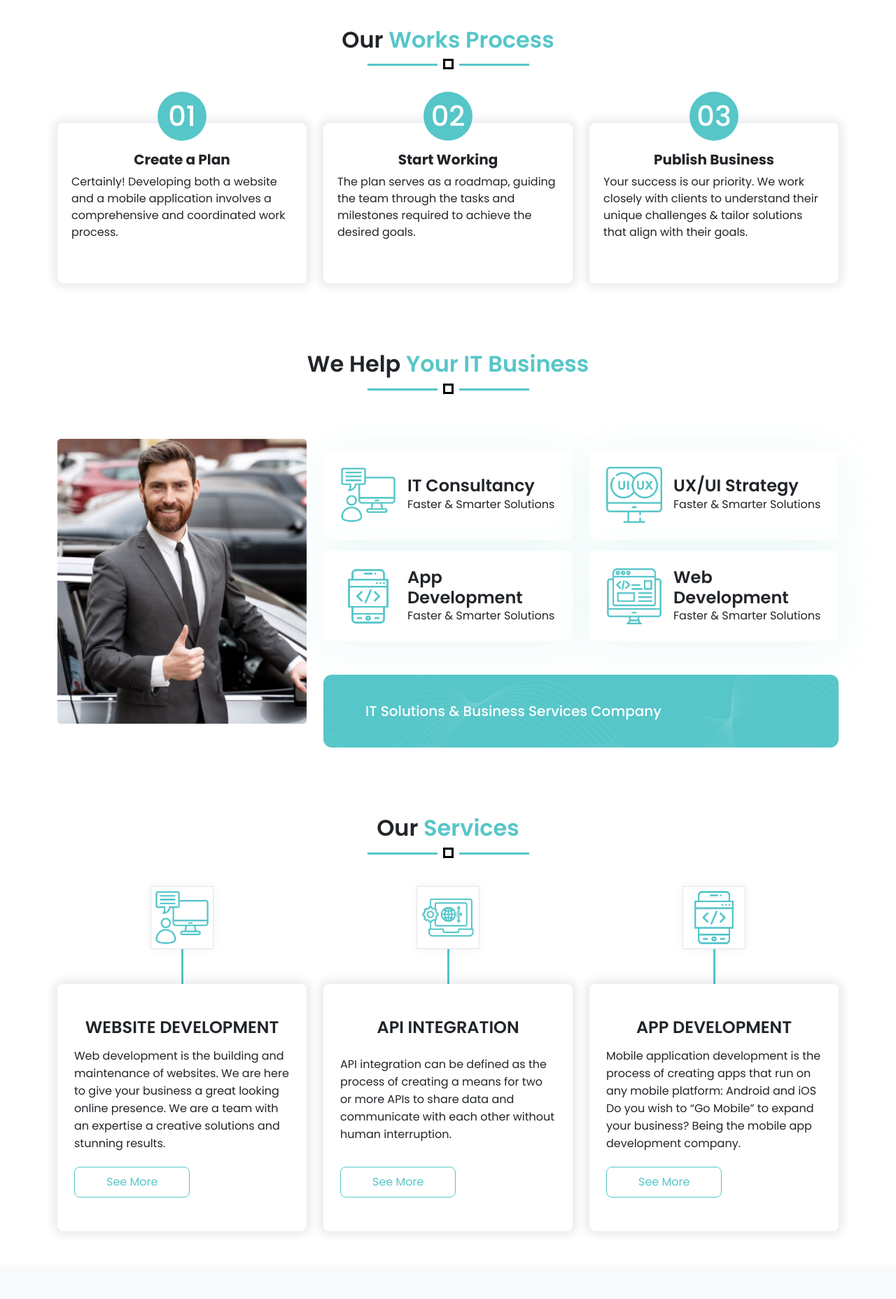
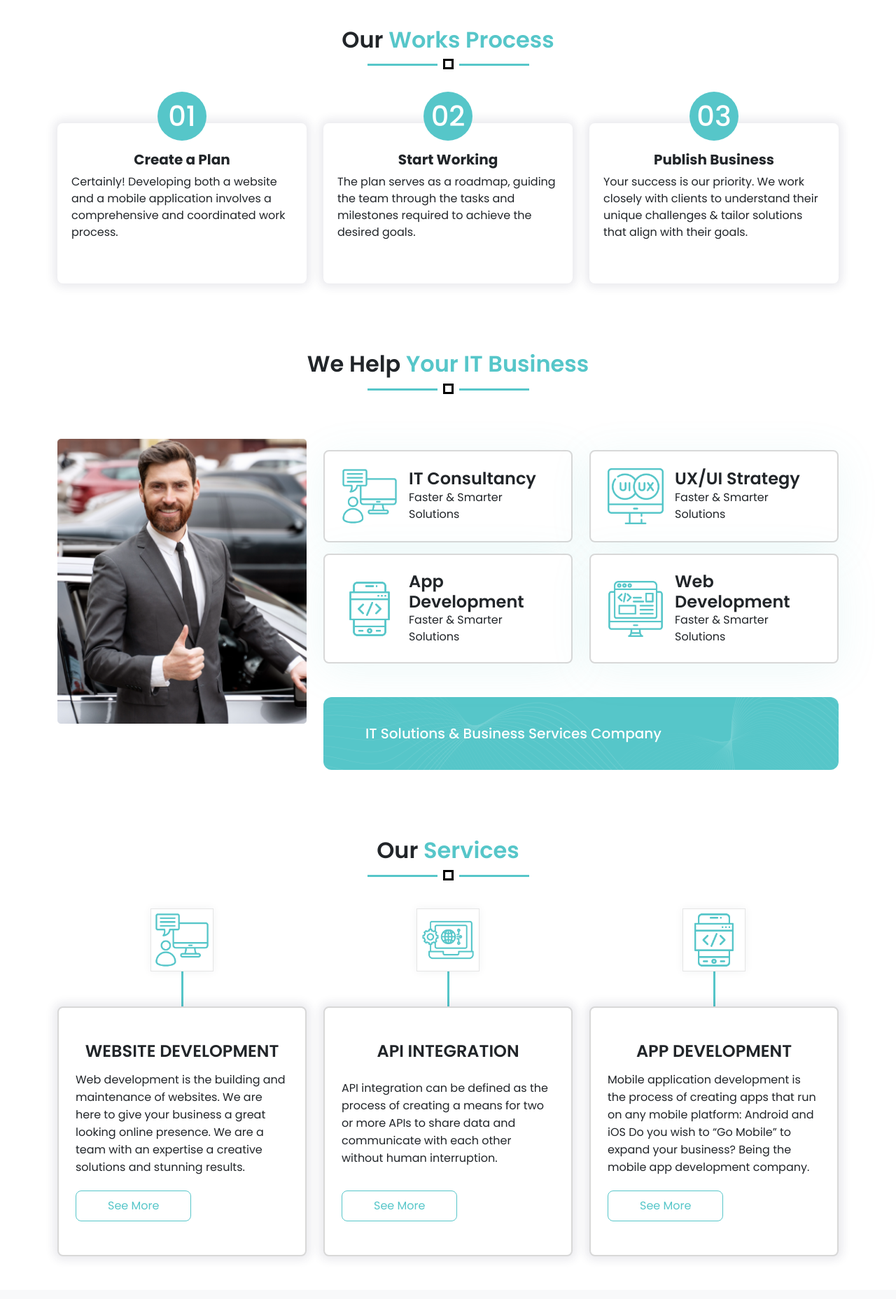
Before and after one commit to darshakkanani2002/safron, a React (Vite) app: page / in a window 1280 px wide. Shown: the part 820-2676 px from the top of the page at 70% size. Built offline with nearby package versions, Linux system fonts and the light colour scheme.

Commit message:
add animation and new css

```diff
--- a/src/App.css
+++ b/src/App.css
@@ -265,6 +265,7 @@
   background-color: #fff;
   box-shadow: 0px 10px 60px 0px rgba(85, 197, 200, 0.10);
   border-radius: 8px;
+  border: 2px solid #d8d8d8;
 }
 
 .it-bussiness-ic {
@@ -309,6 +310,7 @@
   background-color: #fff;
   box-shadow: rgba(38, 42, 76, 0.1) 0px 0px 13px 5px;
   border-radius: 8px;
+  border: 2px solid #d8d8d8;
 }
 
 .our-service-descroiption p {
--- a/src/component/home/our-work/Our_work.jsx
+++ b/src/component/home/our-work/Our_work.jsx
@@ -1,6 +1,11 @@
-import React from 'react'
+import React, { useEffect } from 'react'
+import AOS from 'aos';
+import 'aos/dist/aos.css';
 
 export default function Our_work() {
+    useEffect(() => {
+        AOS.init({});
+    }, []);
     return (
         <div>
             <div className='my-5'>
@@ -11,7 +16,7 @@ export default function Our_work() {
 
                 <div className='container'>
                     <div className='row'>
-                        <div className='col-lg-4 col-md-6 mt-3'>
+                        <div className='col-lg-4 col-md-6 mt-3' data-aos="zoom-in" data-aos-duration="2000">
                             <div className='our-work-head'>
                                 <h3 className='fs-1'>01</h3>
                             </div>
@@ -24,7 +29,7 @@ export default function Our_work() {
                                 </div>
                             </div>
                         </div>
-                        <div className='col-lg-4 col-md-6 mt-3'>
+                        <div className='col-lg-4 col-md-6 mt-3' data-aos="zoom-in" data-aos-duration="2000">
                             <div className='our-work-head'>
                                 <h3 className='fs-1'>02</h3>
                             </div>
@@ -37,7 +42,7 @@ export default function Our_work() {
                                 </div>
                             </div>
                         </div>
-                        <div className='col-lg-4 col-md-6 mt-3'>
+                        <div className='col-lg-4 col-md-6 mt-3' data-aos="zoom-in" data-aos-duration="3000">
                             <div className='our-work-head'>
                                 <h3 className='fs-1'>03</h3>
                             </div>
```
